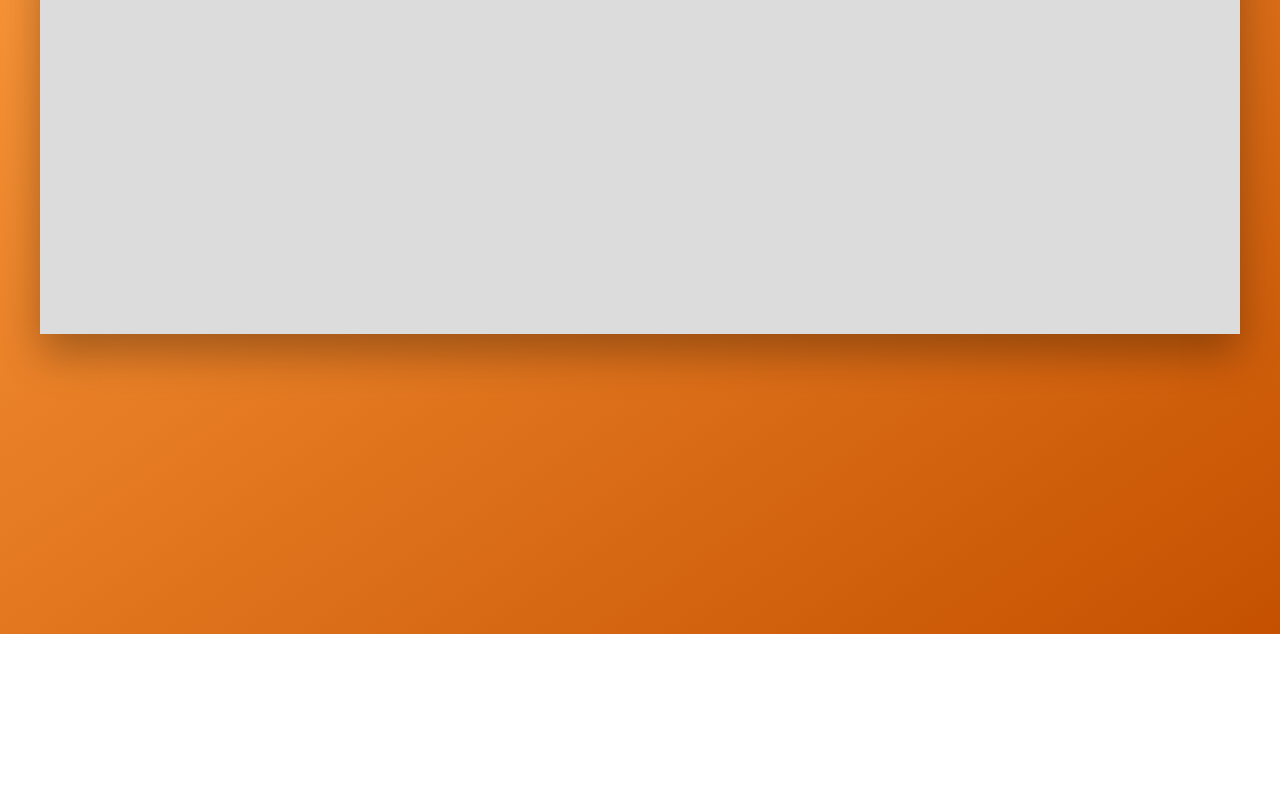
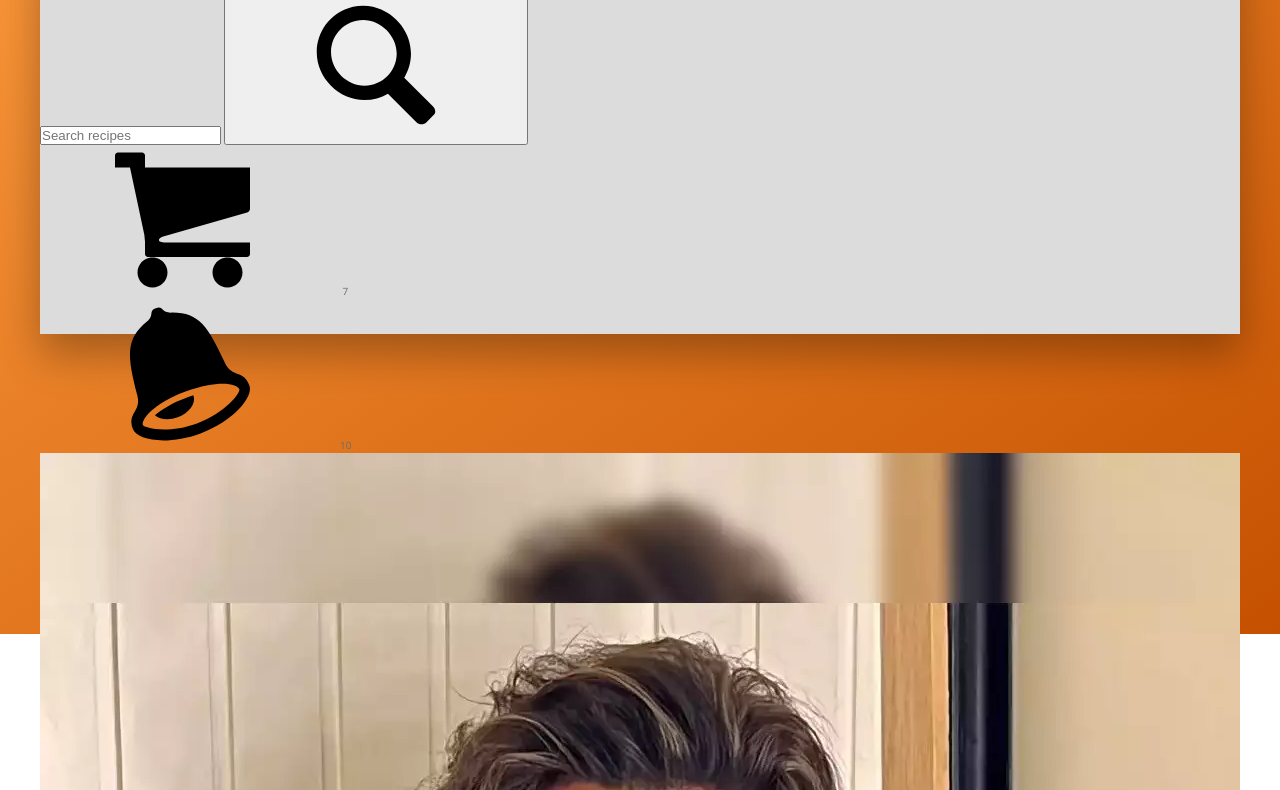
Before and after one commit to sureshkrishnawebdev/css-brushup, a website: page layouts/flexbox/projects/food-app/index.html in a window 1280 px wide. Shown: the part 246-1036 px from the top of the page. Before the commit the page ends 880 px from the top, so only its background shows below. Drawn offline with nearby package versions, Linux system fonts and the light colour scheme; files that its build step writes are made by us from their sources.

Commit message:
header setup: layout setup -1

```diff
--- a/layouts/flexbox/projects/food-app/index.html
+++ b/layouts/flexbox/projects/food-app/index.html
@@ -17,9 +17,39 @@
 <body>
   <div class="container">
     <header class="header">
-      <svg class="search-icon">
-        <use xlink:href="./img/sprite.svg#icon-bowl"></use>
-      </svg>
+      <div class="logo-box">
+        <svg class="logo-box__icon">
+          <use xlink:href="./img/sprite.svg#icon-bowl"></use>
+        </svg>
+      </div>
+
+      <form action="#" class="search">
+        <input type="text" class="search__input" placeholder="Search recipes">
+        <button class="search__button">
+          <svg class="search__icon">
+            <use xlink:href="./img/sprite.svg#icon-magnifying-glass"></use>
+          </svg>
+        </button>
+      </form>
+
+      <nav class="user-nav">
+        <div class="user-nav__icon-box">
+          <svg class="user-nav__icon">
+            <use xlink:href="./img/sprite.svg#icon-shopping-cart"></use>
+          </svg>
+          <span class="user-nav__notification">7</span>
+        </div>
+        <div class="user-nav__icon-box">
+          <svg class="user-nav__icon">
+            <use xlink:href="./img/sprite.svg#icon-bell"></use>
+            <span class="user-nav__notification">10</span>
+          </svg>
+        </div>
+        <div class="user-nav__user">
+          <img src="./img/user.jpg" alt="User photo" class="user-nav__user-photo">
+          <span class="user-nav__user-name">Suresh</span></div>
+      </nav>
+
     </header>
     <div class="content">
       <nav class="sidebar">Sidebar</nav>
```
Also changed, not shown: layouts/flexbox/projects/food-app/img/user.jpg (added).
